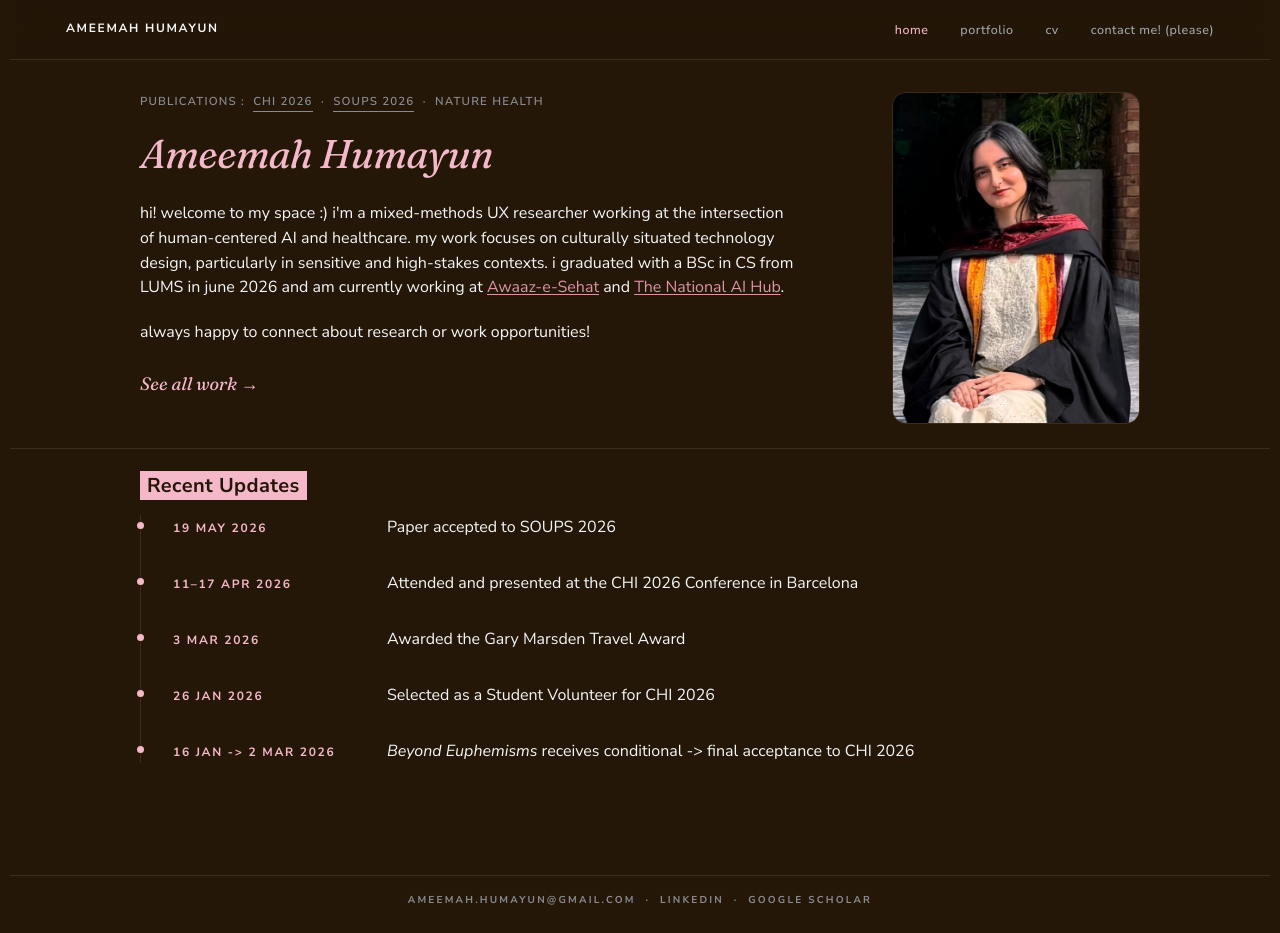
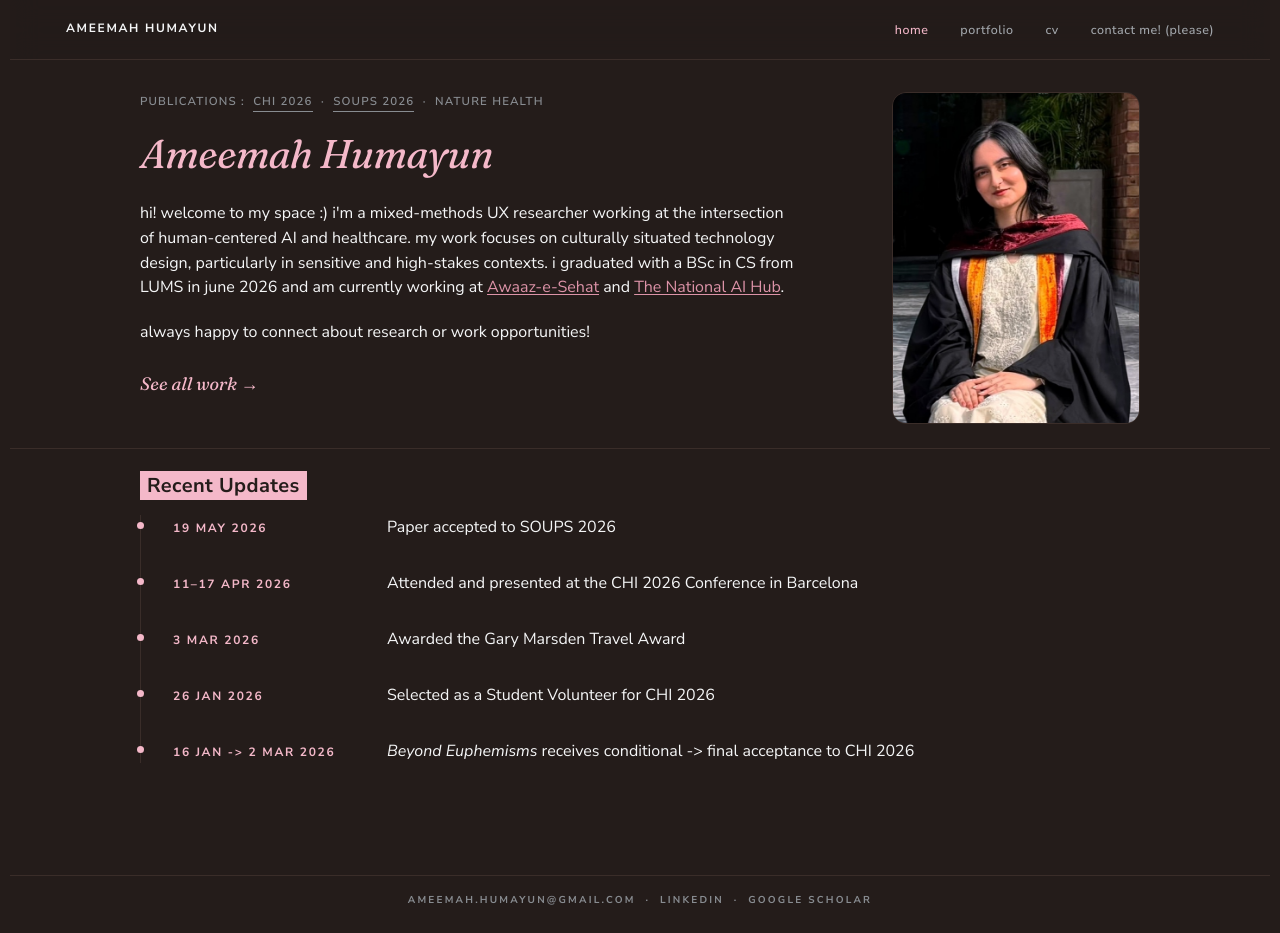
Before and after one commit to ameemahumayun/ameemahumayun.github.io, a Jekyll site: the page built from index.html, in a window 1280 px wide and 933 px high. Built offline with Jekyll 4.4.1, drawn with Linux system fonts in a browser that asks for light colours.

Commit message:
Fix underline hover (real bug), retune bg to grey-black reddish-brown
- Actual bug fix: the inline style used for the CHI/SOUPS underline had
  higher specificity than any stylesheet rule, so :hover could never
  override it — the underline was permanently stuck grey. Replaced with
  a proper .link-underline-mute class placed after .link-quiet in the
  cascade (its shorthand would otherwise stomp a rule defined earlier),
  with lower specificity than .link-quiet:hover so hovering now
  correctly flips it to pink. Verified via computed styles, not just a
  screenshot: grey at rest, pink on hover, grey again on unhover.
- Background retuned per feedback: less orange/chocolate, more of a
  deep, muted grey-black with a reddish-brown undertone
  (#241708 -> #241c1a, with matching lift/card/border tones)

Co-Authored-By: Claude Sonnet 5 <noreply@anthropic.com>
Claude-Session: https://claude.ai/code/session_01RCzM7zTsD8mFw1QLJ4sgHP

```diff
--- a/assets/css/components.css
+++ b/assets/css/components.css
@@ -625,6 +625,10 @@
   border-bottom: 1px solid transparent;
   transition: color var(--duration) var(--ease), border-color var(--duration) var(--ease);
 }
+/* Shows the underline at rest (not just on hover) in a muted color.
+   Must come after .link-quiet — its border-bottom shorthand would
+   otherwise reset this back to transparent regardless of specificity. */
+.link-underline-mute { border-bottom-color: var(--color-text-mute); }
 .link-quiet:hover { color: var(--color-accent); border-bottom-color: var(--color-accent); }
 
 
--- a/assets/css/tokens.css
+++ b/assets/css/tokens.css
@@ -19,20 +19,20 @@
 :root {
 
   /* ----- COLOR ----------------------------------------------------------- */
-  --color-bg:           #241708;  /* deep chocolate brown base */
-  --color-bg-lift:      #2e1f10;  /* slightly raised panels */
-  --color-bg-card:      #362512;  /* contained blocks */
-  --color-bg-card-deep: #402c16;  /* deepest surface */
-  --color-bg-terminal:  #180f05;  /* code / failure-output blocks */
+  --color-bg:           #241c1a;  /* deep grey-black, reddish-brown undertone */
+  --color-bg-lift:      #2e2422;  /* slightly raised panels */
+  --color-bg-card:      #362a28;  /* contained blocks */
+  --color-bg-card-deep: #40312e;  /* deepest surface */
+  --color-bg-terminal:  #171110;  /* code / failure-output blocks */
 
   --color-text:         #d7d9dc;  /* body — cool light grey */
   --color-text-strong:  #f5f6f7;  /* headings, emphasis — near white */
   --color-text-soft:    #a3a7ac;  /* secondary text */
   --color-text-mute:    #888c91;  /* labels, captions */
 
-  --color-border:       #3d2c17;  /* hairlines */
-  --color-border-soft:  #2e2010;  /* faint dividers */
-  --color-rule:         #45311a;  /* tag borders, tracks */
+  --color-border:       #3a2d29;  /* hairlines */
+  --color-border-soft:  #2c211f;  /* faint dividers */
+  --color-rule:         #423330;  /* tag borders, tracks */
 
   --color-accent:       #f4b8c9;  /* baby pink */
   --color-accent-deep:  #dd93a8;
--- a/index.html
+++ b/index.html
@@ -11,8 +11,8 @@ description: Mixed-methods UX researcher working on human-centered AI for health
     <div class="hero__text">
       <p class="eyebrow" style="margin-bottom:1.25rem;color:var(--color-text-mute);font-weight:600;letter-spacing:0.1em;">
         Publications&nbsp;:&nbsp;
-        <a href="https://doi.org/10.1145/3772318.3791315" target="_blank" rel="noopener" class="link-quiet" style="border-bottom-color:var(--color-text-mute);">CHI 2026</a> &nbsp;·&nbsp;
-        <a href="https://www.usenix.org/conference/soups2026/presentation/shanza" target="_blank" rel="noopener" class="link-quiet" style="border-bottom-color:var(--color-text-mute);">SOUPS 2026</a> &nbsp;·&nbsp;
+        <a href="https://doi.org/10.1145/3772318.3791315" target="_blank" rel="noopener" class="link-quiet link-underline-mute">CHI 2026</a> &nbsp;·&nbsp;
+        <a href="https://www.usenix.org/conference/soups2026/presentation/shanza" target="_blank" rel="noopener" class="link-quiet link-underline-mute">SOUPS 2026</a> &nbsp;·&nbsp;
         <span>Nature Health</span>
       </p>
       <h1 style="margin-top:0.75rem;margin-bottom:1.5rem;font-size:clamp(28px, 3.6vw, 40px);"><span class="serif">Ameemah Humayun</span></h1>
```
